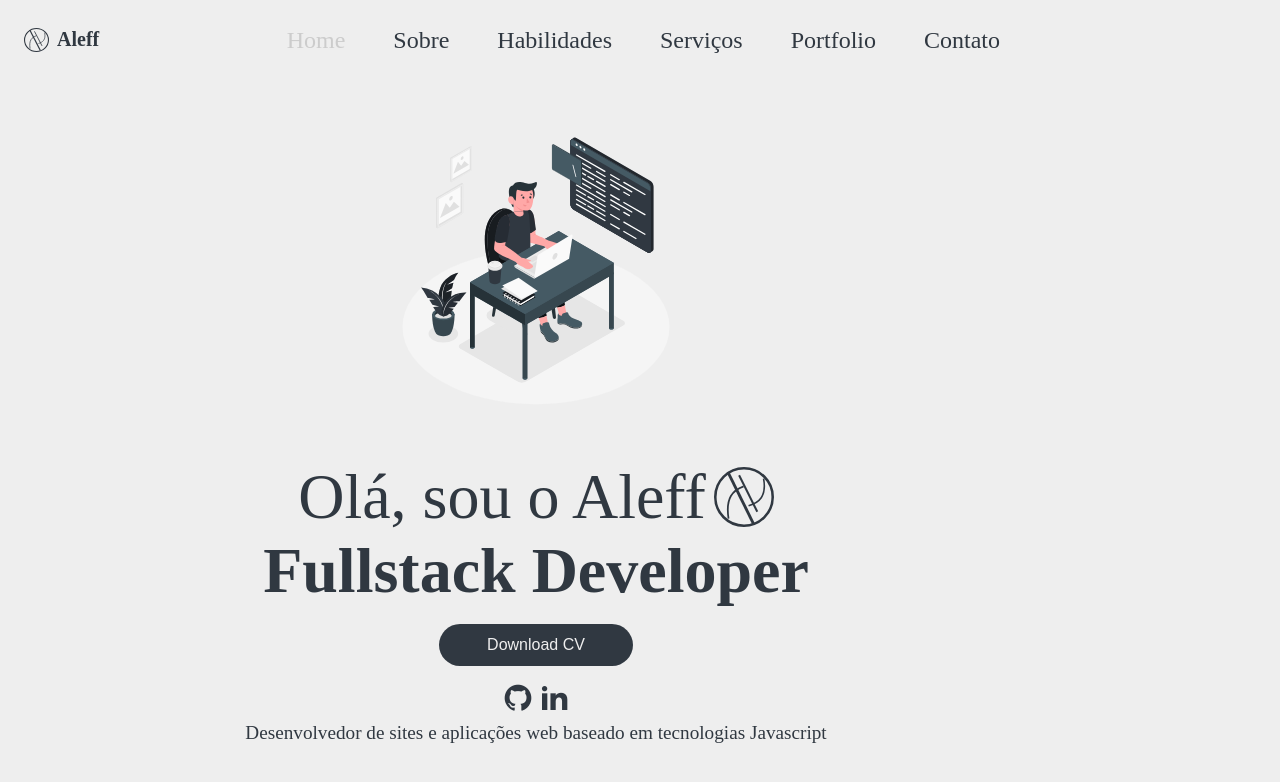
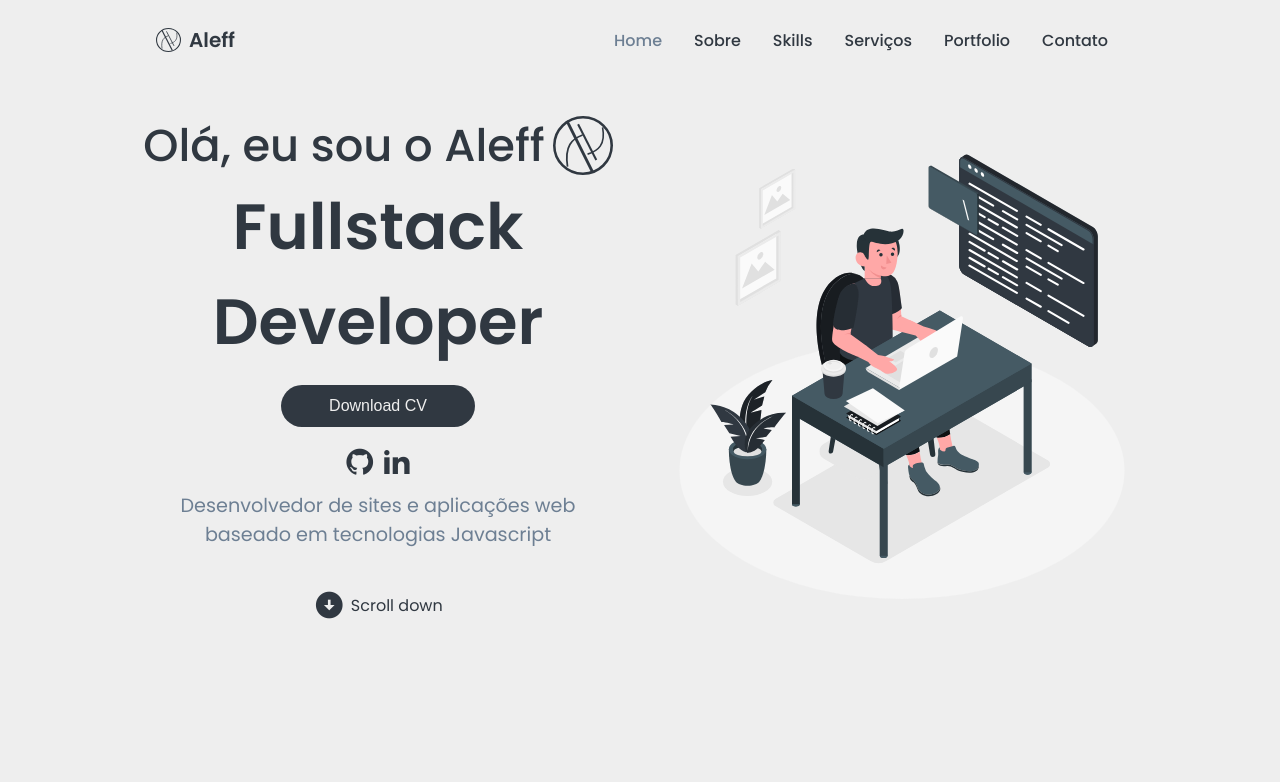
Before and after one commit to AleffCorreia/portfolio, a plain HTML site: page index.html in a window 1280 px wide. Drawn offline with nearby package versions, Linux system fonts and the light colour scheme.

Commit message:
updated nav menu for new style and section home added scroll down button

```diff
--- a/index.html
+++ b/index.html
@@ -7,13 +7,14 @@
     <meta name="viewport" content="width=device-width, initial-scale=1.0">
     <title>Aleff F. Correia</title>
     <link href="https://cdn.jsdelivr.net/npm/remixicon@2.5.0/fonts/remixicon.css" rel="stylesheet">
+    <link rel="stylesheet" href="https://unicons.iconscout.com/release/v4.0.0/css/line.css">
     <link rel="stylesheet" href="src/assets/css/main.css">
 
 </head>
 
 <body>
     <!-- header -->
-    <header class="header">
+    <header class="header" id="header">
         <nav class="nav container">
             <a href="#" class="nav_logo">
                 <img src="src/assets/images/logo.svg" alt="Aleff Correia Logo Image">
@@ -21,24 +22,34 @@
             </a>
 
             <div class="nav_menu" id="nav-menu">
-                <ul class="nav_list">
-                    <li class="nav_list">
-                        <a href="#" class="nav_link active-link">Home</a>
+                <ul class="nav_list grid">
+                    <li class="nav_item">
+                        <a href="#" class="nav_link active-link">
+                            <i class="ri-home-line nav_icon"></i> Home</a>
                     </li>
-                    <li class="nav_list">
-                        <a href="#" class="nav_link">Sobre</a>
+                    <li class="nav_item">
+                        <a href="#" class="nav_link">
+                            <i class="ri-user-line nav_icon"></i> Sobre</a>
                     </li>
-                    <li class="nav_list">
-                        <a href="#" class="nav_link">Habilidades</a>
+                    <li class="nav_item">
+                        <a href="#" class="nav_link">
+                            <i class="ri-file-text-line nav_icon"></i> Skills
+                        </a>
                     </li>
-                    <li class="nav_list">
-                        <a href="#" class="nav_link">Serviços</a>
+                    <li class="nav_item">
+                        <a href="#" class="nav_link">
+                            <i class="ri-briefcase-line nav_icon"></i> Serviços
+                        </a>
                     </li>
-                    <li class="nav_list">
-                        <a href="#" class="nav_link">Portfolio</a>
+                    <li class="nav_item">
+                        <a href="#" class="nav_link">
+                            <i class="ri-image-line nav_icon"></i> Portfolio
+                        </a>
                     </li>
-                    <li class="nav_list">
-                        <a href="#" class="nav_link">Contato</a>
+                    <li class="nav_item">
+                        <a href="#" class="nav_link">
+                            <i class="ri-message-3-line  nav_icon"></i> Contato
+                        </a>
                     </li>
                 </ul>
 
@@ -65,7 +76,7 @@
                 <div class="home_data">
                     <h1 class="home_title">
                         <div>
-                        Olá, sou o Aleff
+                            Olá, eu sou o Aleff
 
                             <img src="src/assets/images/logo.svg" alt="aleff correia logo" class="title_logo">
 
@@ -78,13 +89,20 @@
                             <button>Download CV</button>
                         </div>
 
-                        <a href="https://github.com/aleffcorreia" class="home_social_link" target="_blank"><i class="ri-github-fill"></i></a>
-                        <a href="https://www.linkedin.com/in/aleffcorreia/" class="home_social_link" target="_blank"><i class="ri-linkedin-fill"></i></a>
+                        <a href="https://github.com/aleffcorreia" class="home_social_link" target="_blank">
+                            <i class="ri-github-fill"></i></a>
+                        <a href="https://www.linkedin.com/in/aleffcorreia/" class="home_social_link" target="_blank">
+                            <i class="ri-linkedin-fill"></i></a>
                     </div>
 
                     <p class="home_description">
                         Desenvolvedor de sites e aplicações web baseado em tecnologias Javascript
                     </p>
+
+                    <div class="scroll_down">
+                        <i class="ri-arrow-down-circle-fill"></i>
+                        Scroll down
+                    </div>
                 </div>
 
             </div>
--- a/src/assets/css/main.css
+++ b/src/assets/css/main.css
@@ -1,5 +1,5 @@
 /* fonts */
-@import url("");
+@import url("https://fonts.googleapis.com/css2?family=Poppins:wght@400;500;600&display=swap");
 
 /* Variables Css */
 :root {
@@ -10,12 +10,11 @@
     --first-color-alt: hsl(0, 0%, 0%);
     --title-color: hsl(0, 0%, 0%);
     --text-color: hsl(211.8, 15%, 22.2%);
-    --text-color-light: hsl(0, 0%, 0%);
+    --text-color-light: hsl(211.8, 15%, 50.2%);
     --body-color: hsl(0, 0%, 93.3%);
-    --container-color: hsl(0, 0%, 0%);
 
     /* fonts */
-    --body-font: "";
+    --body-font: "Poppins", sans-serif;
     --title-font: "";
     --subtitle-font: "";
     --biggest-font-size: 2.25rem;
@@ -61,7 +60,7 @@ html {
 }
 
 body {
-    /* font-family: var(--body-font); */
+    font-family: var(--body-font);
     font-size: var(--normal-font-size);
     background-color: var(--body-color);
     color: var(--text-color);
@@ -100,7 +99,7 @@ img {
 }
 
 .section {
-    padding-block: 5rem 1rem;
+    padding-block: 1rem 2rem;
 }
 
 .main {
@@ -112,13 +111,13 @@ img {
     width: 100%;
     position: fixed;
     background-color: var(--body-color);
-    top: 0;
+    bottom: 0;
     left: 0;
     z-index: var(--z-fixed);
 }
 
 .nav {
-    position: relative;
+    max-width: 968px;
     height: var(--header-height);
     display: flex;
     justify-content: space-between;
@@ -127,12 +126,12 @@ img {
 
 .nav_logo,
 .nav_toggle,
-.nav_close{
+.nav_close {
     display: flex;
     color: var(--text-color);
 }
 
-.nav_logo{
+.nav_logo {
     align-items: center;
     column-gap: .5rem;
     font-size: var(--h3-font-size);
@@ -140,65 +139,72 @@ img {
     transition: .3s;
 }
 
-.nav_logo img{
+.nav_logo img {
     width: 25px;
 }
 
-@media screen and (max-width: 767px){
-    .nav_menu{
+@media screen and (max-width: 767px) {
+    .nav_menu {
         position: fixed;
-        top: -100%;
+        bottom: -100%;
         left: 0;
         background-color: var(--body-color);
         width: 100%;
-        box-shadow: 0 8px 20px hsla(19,64%,24%, .1);
-        padding-block: 3.5rem;
-        transition: top .4s;
+        box-shadow: 0 -1px 4px rgba(0, 0, 0, 0.15);
+        border-radius: 1.5rem 1.5rem 0 0;
+        padding: 2rem 1.5rem 4rem;
+        transition: bottom .4s;
     }
 }
 
-.nav_list{
+.nav_list {
+    grid-template-columns: repeat(3, 1fr);
+    gap: 2rem;
+}
+
+.nav_link {
     display: flex;
     flex-direction: column;
-    text-align: center;
-    row-gap: 2rem;
-}
-
-.nav_link{
-    font-size: var(--h2-font-size);
+    align-items: center;
+    font-size: var(--normal-font-size);
     color: var(--text-color);
     font-weight: var(--font-medium);
     transition: color .4s;
 }
 
-.nav_link:hover{
+.nav_link:hover {
     /* color: var(--text-color); */
     color: #000;
 }
 
-.nav_close{
+.nav_icon {
+    font-size: 1.2rem;
+}
+
+.nav_close {
     position: absolute;
-    top: 1rem;
+    bottom: 1rem;
     right: 1.5rem;
     font-size: 1.5rem;
     cursor: pointer;
 }
 
-.show-menu{
-    top: 0;
+.show-menu {
+    bottom: 0;
 }
 
-.nav_toggle{
+.nav_toggle {
     font-size: var(--h2-font-size);
 }
 
-.bg-header{
-    box-shadow: 0 2px 8px hsla(19, 64%, 24%, .1);
-  }
+.scroll-header {
+    box-shadow: 0 -1px 4px rgba(0, 0, 0, 0.15);
 
-  .active-link{
-    color: #ccc;
-  }
+}
+
+.active-link {
+    color: var(--text-color-light);
+}
 
 /* Home */
 .home {
@@ -206,27 +212,31 @@ img {
 
 }
 
-.home_container{
+.home_container {
     row-gap: 3rem;
     padding-top: 2rem;
 }
 
-.home_image{
+.home_image {
     width: 300px;
     justify-self: center;
 }
 
-.home_data{
+.home_data {
     text-align: center;
 }
 
-.home_title{
-    font-size: var(--biggest-font-size);
+.home_title {
+    font-size: 2rem;
     margin-bottom: 1rem;
 }
 
+.home_subtitle {
+    font-size: var(--biggest-font-size);
+}
 
-.home_title div{
+
+.home_title div {
 
     display: flex;
     align-items: center;
@@ -234,15 +244,15 @@ img {
     column-gap: .5rem;
 }
 
-.title_logo{
+.title_logo {
     width: 60px;
 }
 
-.home_subtitle{
+.home_subtitle {
     font-weight: var(--font-semi-bold);
 }
 
-.home_cv_button > button{
+.home_cv_button>button {
     border: none;
     font-size: var(--normal-font-size);
 
@@ -254,61 +264,146 @@ img {
     margin-bottom: 1rem;
 }
 
-.home_social_link{
+.home_social_link {
     font-size: 2rem;
     color: var(--text-color);
 }
 
-.home_description{
+.home_description {
+    color: var(--text-color-light);
     padding: 0 1rem;
     margin-bottom: 2.5rem;
     font-size: 1.2rem;
 }
 
+.scroll_down{
+    display: flex;
+    align-items: center;
+    justify-content: center;
+    column-gap: .35rem;
+    display: none;
+}
+
+.scroll_down > i{
+    font-size: 2rem;
+}
 
 
+/* Media Querys */
+@media screen and (max-width: 412px) {
 
+    .container {
+        margin-inline: .75rem;
+    }
 
+    .section {
+        padding-block: 4rem 1rem;
+    }
 
+    .home_title {
+        font-size: 1.7rem;
+    }
 
+    .home_subtitle{
+        font-size: 2rem;
+    }
 
-
-/* Querys */
-@media screen and (max-width: 340px) {
-
-    .home_data{
-        text-align: start;
+    .home_description {
+        font-size: 1rem;
     }
 }
 
 
-@media screen and (min-width: 576px) {}
+@media screen and (min-width: 576px) {
+
+
+}
 
 @media screen and (min-width: 767px) {
-    .nav{
-        column-gap: 3rem;
+
+    .section {
+        padding-block: 5rem 1rem;
     }
 
+    .container {
+        margin: auto;
+    }
+
+
+    .header {
+        top: 0;
+        bottom: initial;
+    }
+
+    .header,
+    .main,
+    .footer_container {
+        padding: 0 1rem;
+    }
+
+    .nav {
+
+        height: calc(var(--header-height) + 1.5rem);
+        column-gap: 1rem;
+    }
+
+    .nav_icon,
     .nav_close,
-    .nav_toggle{
+    .nav_toggle {
         display: none;
     }
 
-    .nav_list{
-        flex-direction: row;
-        column-gap: 3rem;
+    .nav_list {
+        display: flex;
+        column-gap: 2rem;
     }
 
-    .nav_menu{
+    .nav_menu {
         margin-left: auto;
     }
+
+    .home_container {
+        grid-template-columns: 1fr 1fr;
+        grid-template-areas: 'data photo';
+    }
+
+    .home_image {
+        grid-area: photo;
+    }
+
+    .home_data {
+        grid-area: data;
+    }
+
+    .scroll_down{
+        display: flex;
+    }
+
+
+
 }
 
 @media screen and (min-width: 1024px) {
 
-    .nav{
+    .nav {
         height: calc(var(--header-height) + 1.5rem);
     }
+
+    .home_image {
+        width: 500px;
+    }
+
+
+
+    .home_title {
+        font-size: 2.8rem;
+    }
+
+    .home_subtitle {
+        font-size: var(--biggest-font-size);
+    }
+
+
 }
 
 @media screen and (min-width: 1064px) {}
--- a/src/assets/js/main.js
+++ b/src/assets/js/main.js
@@ -13,3 +13,18 @@ if(navClose){
         navMenu.classList.remove('show-menu')
     })
 }
+
+function scrollHeader(){
+    const nav = document.getElementById('header');
+
+    if(this.scrollY >= 20){
+        nav.classList.add('scroll-header');
+
+    }else{
+        nav.classList.remove('scroll-header');
+
+    }
+
+}
+
+window.addEventListener('scroll', scrollHeader)
```
